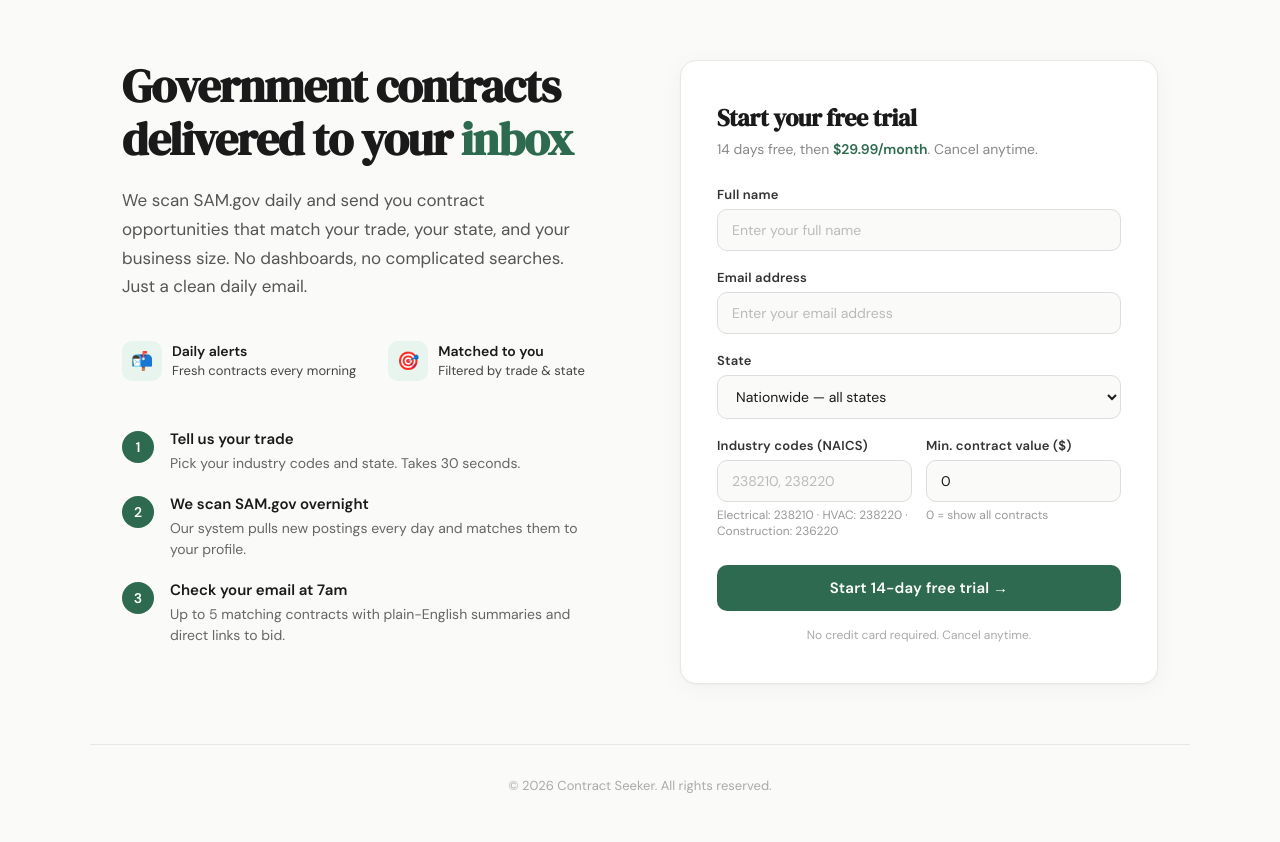
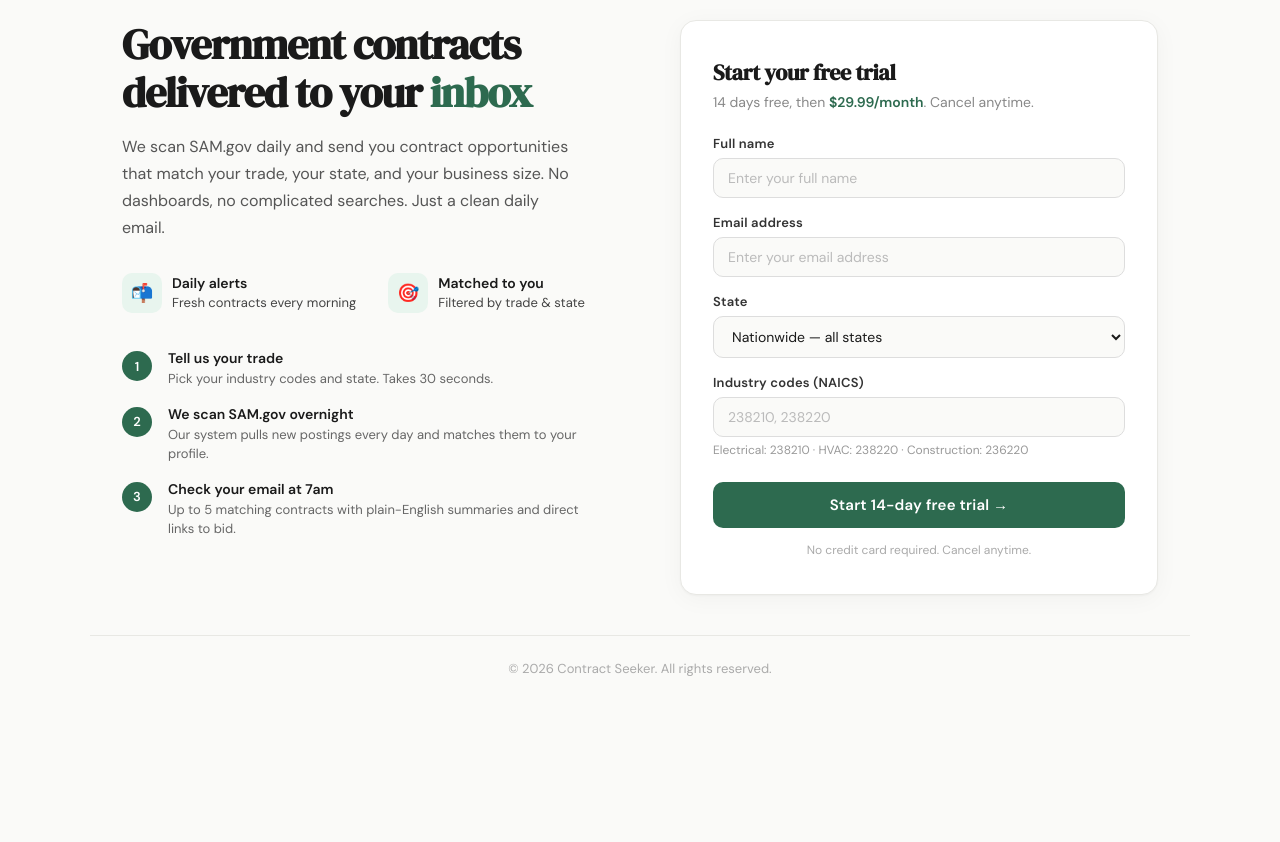
Before and after one commit to dorianzelaya/contract-scanner, a FastAPI app: page / in a window 1280 px wide. Shown: the part 78-920 px from the top of the page. After the commit the page ends 754 px from the top, so only its background shows below. Run offline with FastAPI, Linux system fonts and the light colour scheme.

Commit message:
remove min value field, tighten layout

```diff
--- a/templates/signup.html
+++ b/templates/signup.html
@@ -34,7 +34,7 @@
         .hero {
             max-width: 1100px;
             margin: 0 auto;
-            padding: 60px 32px 0;
+            padding: 20px 32px 0;
             display: grid;
             grid-template-columns: 1fr 1fr;
             gap: 80px;
@@ -43,25 +43,25 @@
 
         .hero-text h1 {
             font-family: 'DM Serif Display', serif;
-            font-size: 46px;
+            font-size: 42px;
             line-height: 1.15;
             letter-spacing: -1px;
             color: #1a1a1a;
-            margin-bottom: 20px;
+            margin-bottom: 16px;
         }
         .hero-text h1 span { color: #2D6A4F; }
         .hero-text .subtitle {
-            font-size: 17px;
+            font-size: 16px;
             line-height: 1.7;
             color: #555;
-            margin-bottom: 40px;
+            margin-bottom: 32px;
             max-width: 460px;
         }
 
         .trust-row {
             display: flex;
             gap: 32px;
-            margin-bottom: 48px;
+            margin-bottom: 36px;
         }
         .trust-item {
             display: flex;
@@ -94,7 +94,7 @@
         .steps {
             display: flex;
             flex-direction: column;
-            gap: 20px;
+            gap: 16px;
         }
         .step {
             display: flex;
@@ -102,26 +102,26 @@
             align-items: flex-start;
         }
         .step-num {
-            width: 32px;
-            height: 32px;
+            width: 30px;
+            height: 30px;
             border-radius: 50%;
             background: #2D6A4F;
             color: white;
             display: flex;
             align-items: center;
             justify-content: center;
-            font-size: 14px;
+            font-size: 13px;
             font-weight: 600;
             flex-shrink: 0;
             margin-top: 2px;
         }
         .step-content h3 {
-            font-size: 15px;
+            font-size: 14px;
             font-weight: 600;
-            margin-bottom: 4px;
+            margin-bottom: 2px;
         }
         .step-content p {
-            font-size: 14px;
+            font-size: 13px;
             color: #666;
             line-height: 1.5;
         }
@@ -130,19 +130,19 @@
             background: #fff;
             border: 1px solid #e8e8e4;
             border-radius: 16px;
-            padding: 40px 36px;
+            padding: 36px 32px;
             box-shadow: 0 4px 24px rgba(0,0,0,0.04), 0 1px 2px rgba(0,0,0,0.03);
         }
         .form-card h2 {
             font-family: 'DM Serif Display', serif;
-            font-size: 24px;
+            font-size: 22px;
             margin-bottom: 6px;
             letter-spacing: -0.3px;
         }
         .form-card .form-sub {
             font-size: 14px;
             color: #888;
-            margin-bottom: 28px;
+            margin-bottom: 24px;
         }
         .form-card .form-sub span {
             color: #2D6A4F;
@@ -150,7 +150,7 @@
         }
 
         .form-group {
-            margin-bottom: 18px;
+            margin-bottom: 16px;
         }
         .form-group label {
             display: block;
@@ -163,7 +163,7 @@
         .form-group input,
         .form-group select {
             width: 100%;
-            padding: 11px 14px;
+            padding: 10px 14px;
             font-size: 14px;
             font-family: 'DM Sans', sans-serif;
             border: 1.5px solid #ddd;
@@ -183,12 +183,6 @@
             font-size: 12px;
             color: #999;
             margin-top: 5px;
-        }
-
-        .form-row {
-            display: grid;
-            grid-template-columns: 1fr 1fr;
-            gap: 14px;
         }
 
         .submit-btn {
@@ -213,13 +207,13 @@
             text-align: center;
             font-size: 12px;
             color: #aaa;
-            margin-top: 16px;
+            margin-top: 14px;
         }
 
         .bottom-bar {
             max-width: 1100px;
-            margin: 60px auto 0;
-            padding: 32px 32px 48px;
+            margin: 40px auto 0;
+            padding: 24px 32px 32px;
             border-top: 1px solid #e8e8e4;
             text-align: center;
         }
@@ -231,14 +225,13 @@
         @media (max-width: 768px) {
             .hero {
                 grid-template-columns: 1fr;
-                gap: 40px;
-                padding: 40px 20px 0;
+                gap: 32px;
+                padding: 20px 20px 0;
             }
             .hero-text h1 { font-size: 32px; }
             .trust-row { flex-direction: column; gap: 16px; }
             .nav { padding: 20px; }
             .form-card { padding: 28px 24px; }
-            .form-row { grid-template-columns: 1fr; }
             .bottom-bar { padding: 24px 20px 40px; }
         }
     </style>
@@ -370,17 +363,10 @@
                     </select>
                 </div>
 
-                <div class="form-row">
-                    <div class="form-group">
-                        <label>Industry codes (NAICS)</label>
-                        <input type="text" name="naics_codes" placeholder="238210, 238220" required>
-                        <p class="hint">Electrical: 238210 · HVAC: 238220 · Construction: 236220</p>
-                    </div>
-                    <div class="form-group">
-                        <label>Min. contract value ($)</label>
-                        <input type="number" name="min_value" placeholder="0" value="0">
-                        <p class="hint">0 = show all contracts</p>
-                    </div>
+                <div class="form-group">
+                    <label>Industry codes (NAICS)</label>
+                    <input type="text" name="naics_codes" placeholder="238210, 238220" required>
+                    <p class="hint">Electrical: 238210 · HVAC: 238220 · Construction: 236220</p>
                 </div>
 
                 <button type="submit" class="submit-btn">Start 14-day free trial →</button>
```
